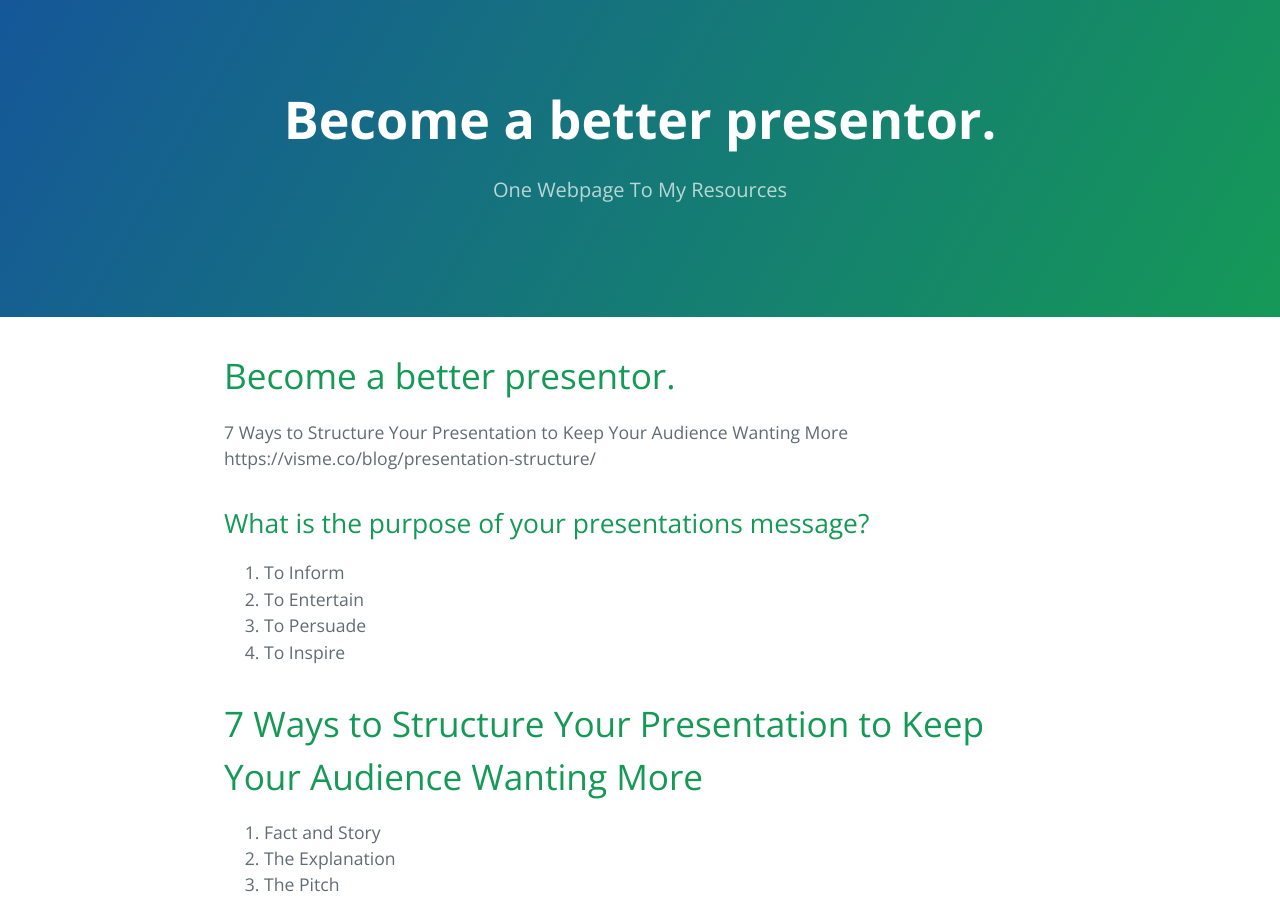
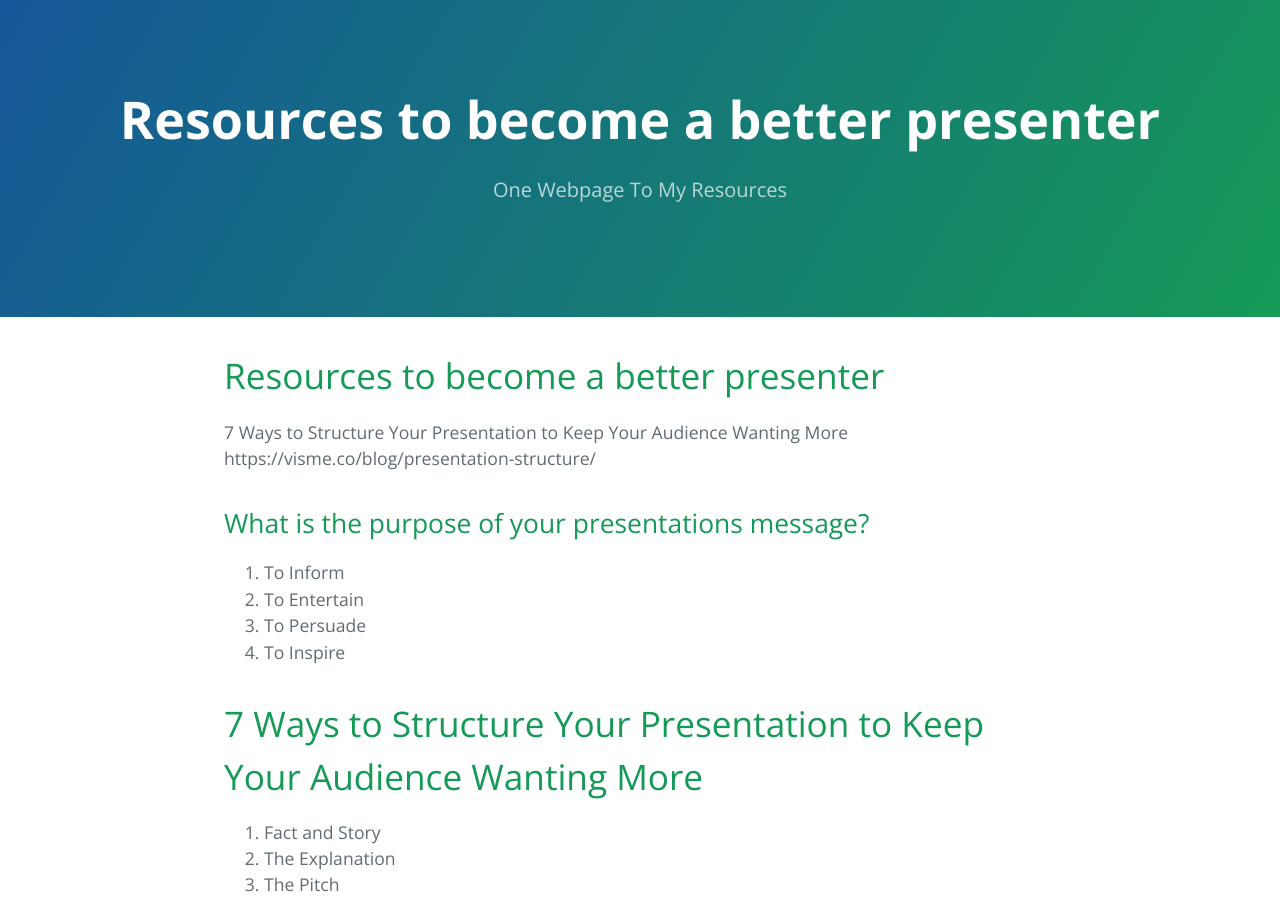
Before and after one commit to jscar-hawk/jscar-hawk.github.io, a Jekyll site: the page built from docs/2024-Speaking_and_Presentations_Resource.md, in a window 1280 px wide and 900 px high. Built offline with Jekyll 4.4.1, drawn with Linux system fonts in a browser that asks for light colours; our own code applies the rules of GitHub Pages for plain Markdown files.

Commit message:
Update 2024-Speaking_and_Presentations_Resource.md

```diff
--- a/docs/2024-Speaking_and_Presentations_Resource.md
+++ b/docs/2024-Speaking_and_Presentations_Resource.md
@@ -1,4 +1,4 @@
-# Become a better presentor.
+# Resources to become a better presenter
 
 7 Ways to Structure Your Presentation to Keep Your Audience Wanting More
 https://visme.co/blog/presentation-structure/
```
